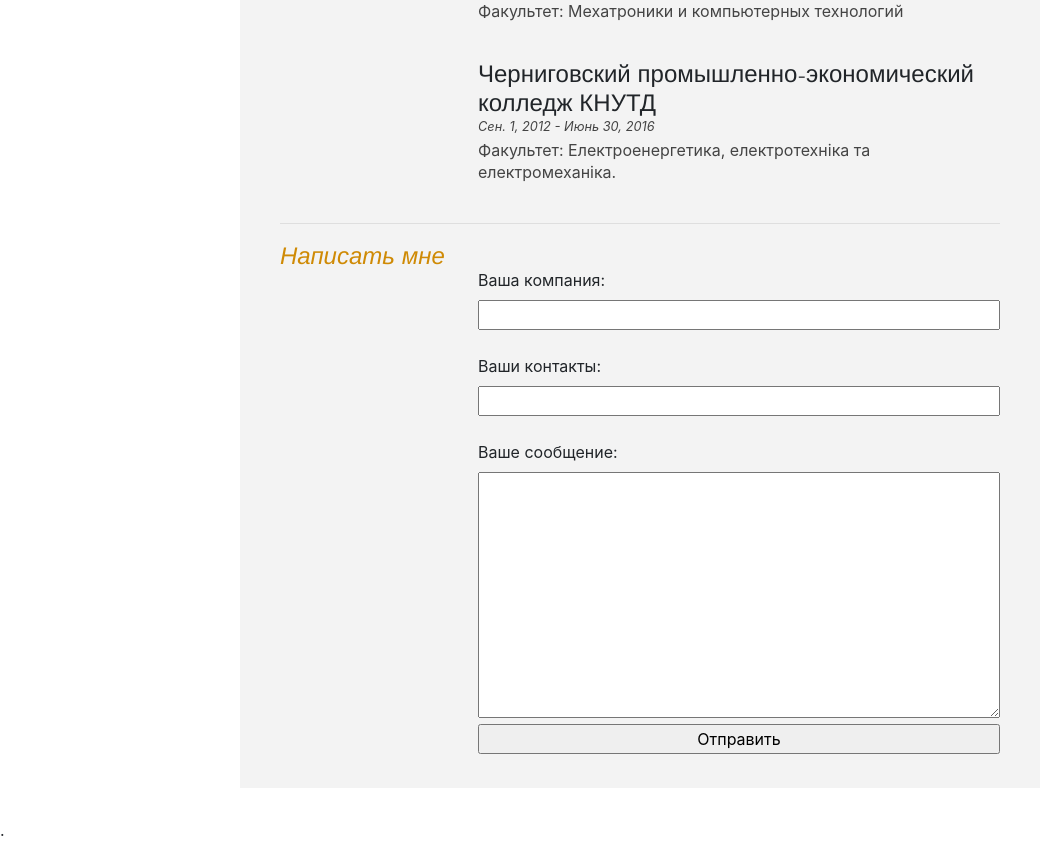
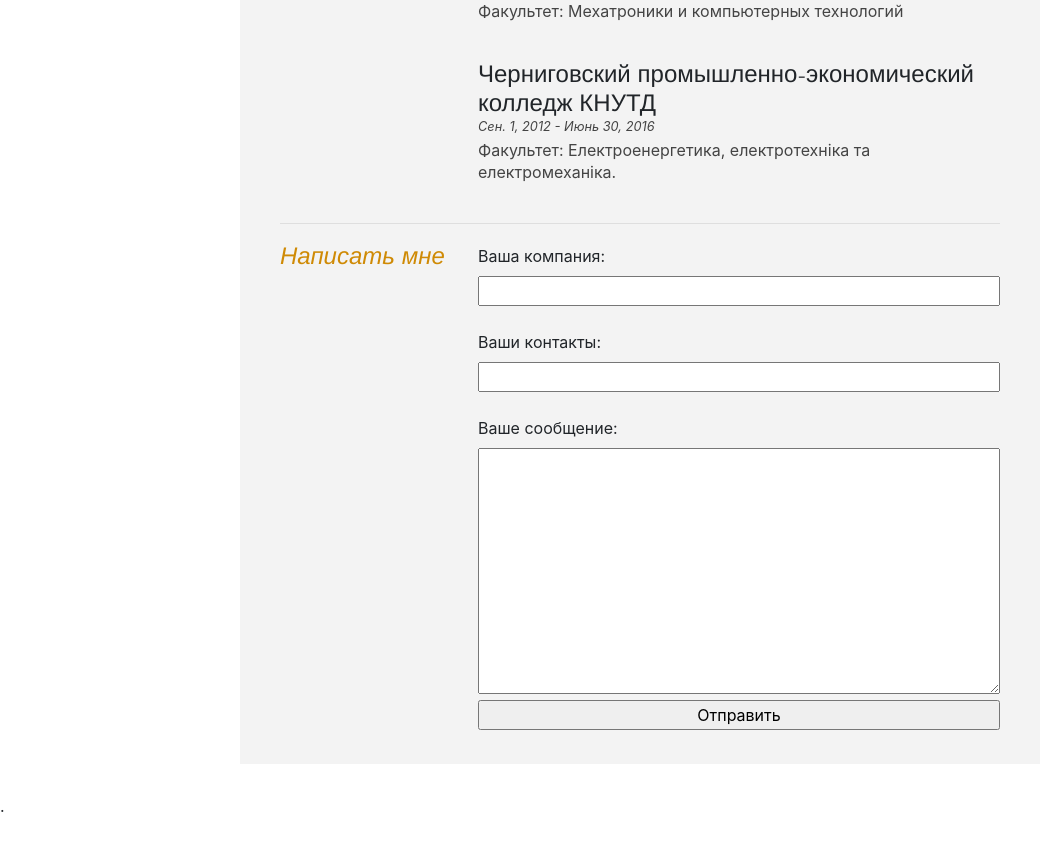
Before and after one commit to Merkushev04/summary, a Django app: page / in a window 1280 px wide. Shown: the part 1723-2565 px from the top of the page, without its empty margins (0-1062 px from the left). After the commit the page ends 2535 px from the top, so only its background shows below. Run offline with Django 3.2, Linux system fonts and the light colour scheme; data comes from the database, SQL or seed files in the repository; both versions use the stored data as it was after the commit; some libraries are stand-ins or nearby versions.

Commit message:
release 1.1

```diff
--- a/summary/static/css/style.css
+++ b/summary/static/css/style.css
@@ -369,6 +369,10 @@
 
 }
 
+form.message {
+    margin-top: -1.5rem;
+}
+
 .sectionContent input {
     width: 100%;
 }
```
Also changed, not shown: db.sqlite3.
